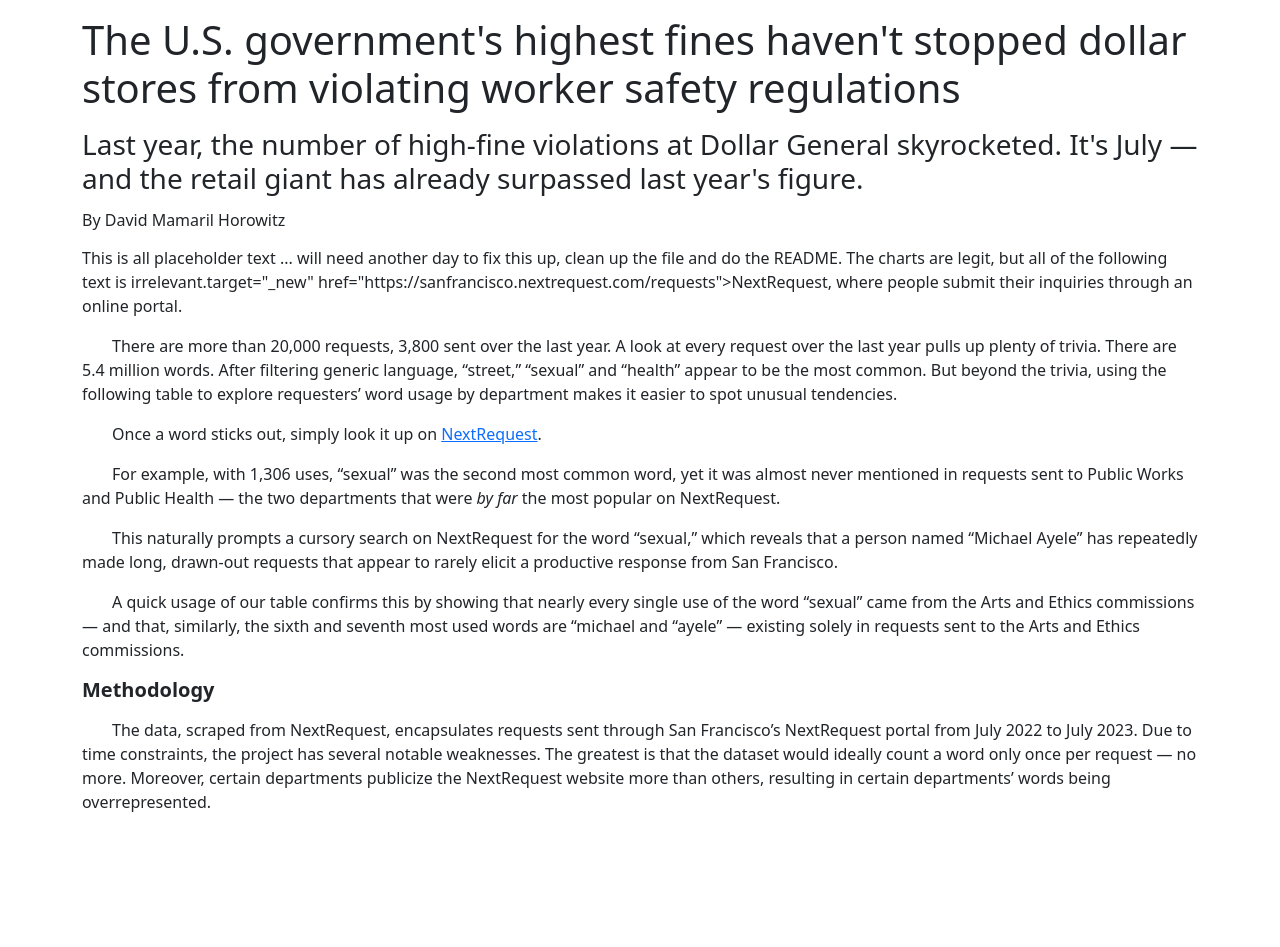
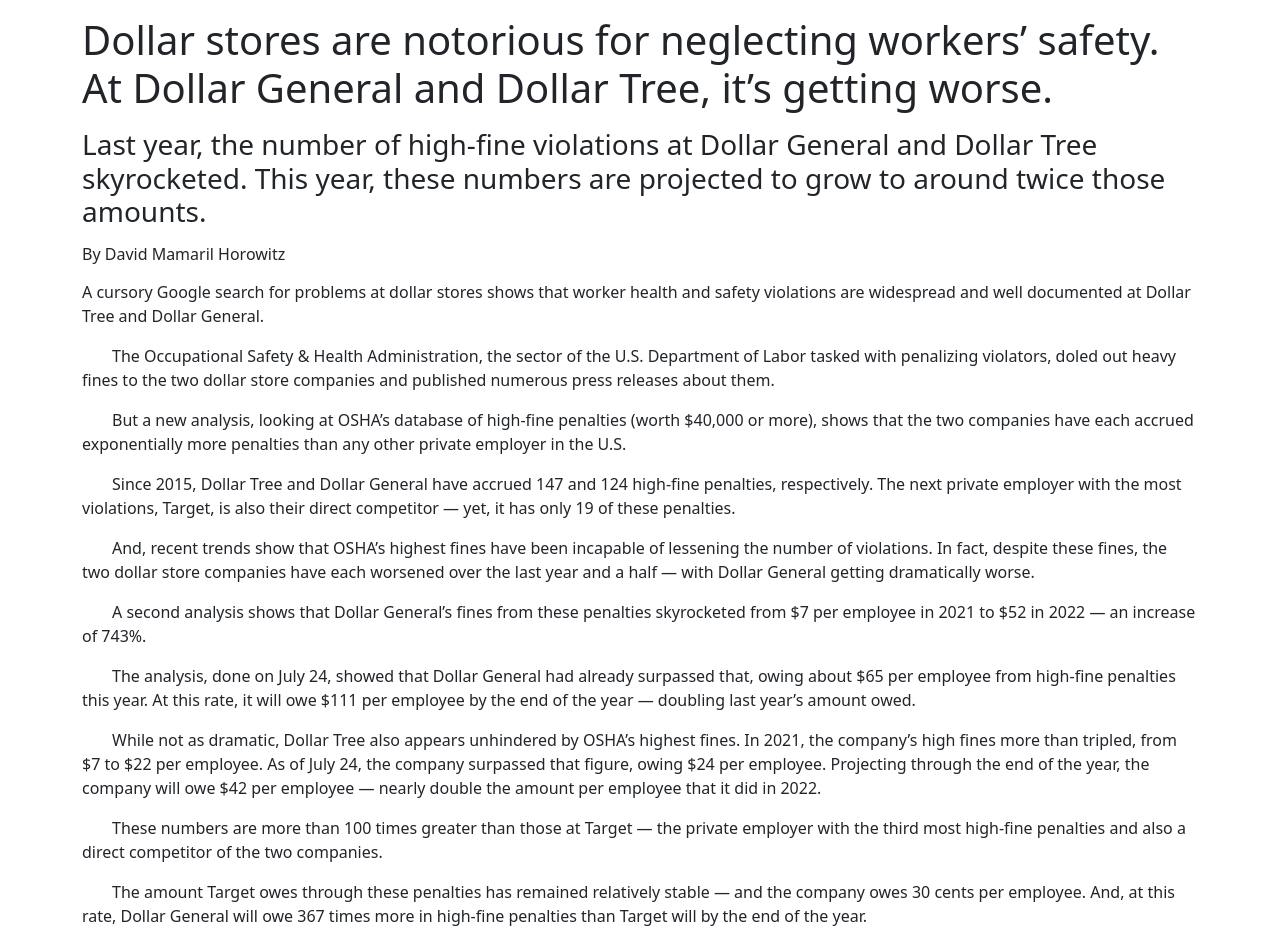
Before and after one commit to davidmhorowitz/Lede_Project-3_OSHA-high-fine-violations, a plain HTML site: page index.html in a window 1280 px wide. Before the commit the page ends 846 px from the top, so only its background shows below. Drawn offline with nearby package versions, Linux system fonts and the light colour scheme; a script that the page names is missing.

Commit message:
Update index.html

```diff
--- a/index.html
+++ b/index.html
@@ -5,7 +5,8 @@
     <meta name="viewport" content="width=device-width, initial-scale=1">
 
 <link href="https://cdn.jsdelivr.net/npm/bootstrap@5.3.0-alpha3/dist/css/bootstrap.min.css" rel="stylesheet">
-<title>What are people typing when they file public records requests with San Francisco?</title>
+<title>Dollar stores are notorious for neglecting workers’ safety. At Dollar General and Dollar Tree, it’s getting worse.
+</title>
 <style>
 p.indent {
     text-indent: 30px;
@@ -20,36 +21,45 @@ p.indent {
         <div class="row">
             <div class="col-sm-">
 
-<h1>The U.S. government's highest fines haven't stopped dollar stores from violating worker safety regulations
+<h1>Dollar stores are notorious for neglecting workers’ safety. At Dollar General and Dollar Tree, it’s getting worse.
+
 <p></p>
-<h3>Last year, the number of high-fine violations at Dollar General skyrocketed. It's July — and the retail giant has already surpassed last year's figure.</h3>
+<h3>Last year, the number of high-fine violations at Dollar General and Dollar Tree skyrocketed. This year, these numbers are projected to grow to around twice those amounts.</h3>
 <p><h6>By David Mamaril Horowitz</h6></p>
+
+<p>A cursory Google search for problems at dollar stores shows that worker health and safety violations are widespread and well documented at Dollar Tree and Dollar General. </p>
+
+<p class="indent">The Occupational Safety & Health Administration, the sector of the U.S. Department of Labor tasked with penalizing violators, doled out heavy fines to the two dollar store companies and published numerous press releases about them.
+</p>
+<p class="indent">But a new analysis, looking at OSHA’s database of high-fine penalties (worth $40,000 or more), shows that the two companies have each accrued exponentially more penalties than any other private employer in the U.S.
+</p>
+<div class="flourish-embed flourish-chart" data-src="visualisation/14538377"><script src="https://public.flourish.studio/resources/embed.js"></script></div>
+</p>
+
+<p class="indent">Since 2015, Dollar Tree and Dollar General have accrued 147 and 124 high-fine penalties, respectively. The next private employer with the most violations, Target, is also their direct competitor — yet, it has only 19 of these penalties.
+</p>
+
+<p class="indent">And, recent trends show that OSHA’s highest fines have been incapable of lessening the number of violations. In fact, despite these fines, the two dollar store companies have each worsened over the last year and a half — with Dollar General getting dramatically worse.
+</p>
 
 <div class="flourish-embed flourish-chart" data-src="visualisation/14537776"><script src="https://public.flourish.studio/resources/embed.js"></script></div>
 
-<p>This is all placeholder text ... will need another day to fix this up, clean up the file and do the README. The charts are legit, but all of the following text is irrelevant.target="_new" href="https://sanfrancisco.nextrequest.com/requests">NextRequest</a>, where people submit their inquiries through an online portal.</p>
+<p class="indent"> A second analysis shows that Dollar General’s fines from these penalties skyrocketed from $7 per employee in 2021 to $52 in 2022 — an increase of 743%.  </p>
 
-<p class="indent">There are more than 20,000 requests, 3,800 sent over the last year. A look at every request over the last year pulls up plenty of trivia. There are 5.4 million words. After filtering generic language, “street,” “sexual” and “health” appear to be the most common. But beyond the trivia, using the following table to explore requesters’ word usage by department makes it easier to spot unusual tendencies.</p>
-<p class="indent">Once a word sticks out, simply look it up on <a target="_new" href="https://sanfrancisco.nextrequest.com/requests">NextRequest</a>.</p>
+<p class="indent"> The analysis, done on July 24, showed that Dollar General had already surpassed that, owing about $65 per employee from high-fine penalties this year. At this rate, it will owe $111 per employee by the end of the year — doubling last year’s amount owed.  </p>
 
-<div class="flourish-embed flourish-chart" data-src="visualisation/14538377"><script src="https://public.flourish.studio/resources/embed.js"></script></div>
+<p class="indent"> While not as dramatic, Dollar Tree also appears unhindered by OSHA’s highest fines. In 2021, the company’s high fines more than tripled, from $7 to $22 per employee. As of July 24, the company surpassed that figure, owing $24 per employee. Projecting through the end of the year, the company will owe $42 per employee — nearly double the amount per employee that it did in 2022.
+  </p>
+
+<p class="indent"> These numbers are more than 100 times greater than those at Target — the private employer with the third most high-fine penalties and also a direct competitor of the two companies.
 </p>
-<p class="indent">For example, with 1,306 uses, “sexual” was the second most common word, yet it was almost never mentioned in requests sent to Public Works and Public Health — the two departments that were <em>by far</em> the most popular on NextRequest.
+
+<p class="indent"> The amount Target  owes through these penalties has remained relatively stable — and the company owes 30 cents per employee. And, at this rate, Dollar General will owe 367 times more in high-fine penalties than Target will by the end of the year.
 </p>
 
 
-<p class="indent">This naturally prompts a cursory search on NextRequest for the word “sexual,” which reveals that a person named “Michael Ayele” has repeatedly made long, drawn-out requests that appear to rarely elicit a productive response from San Francisco.
+<p><p>
 
-</p>
-<p class="indent"> A quick usage of our table confirms this by showing that nearly every single use of the word “sexual” came from the Arts and Ethics commissions — and that, similarly, the sixth and seventh most used words are “michael and “ayele” — existing solely in requests sent to the Arts and Ethics commissions.
-
-<p><p>
-<h5><strong>Methodology</strong></h5>
-</p></p>
-</p>
-<p class="indent">The data, scraped from NextRequest, encapsulates requests sent through San Francisco’s NextRequest portal from July 2022 to July 2023. Due to time constraints, the project has several notable weaknesses. The greatest is that the dataset would ideally count a word only once per request — no more. Moreover, certain departments publicize the NextRequest website more than others, resulting in certain departments’ words being overrepresented.
-
-</p>
 </div>
 </div>
 </div>
```
